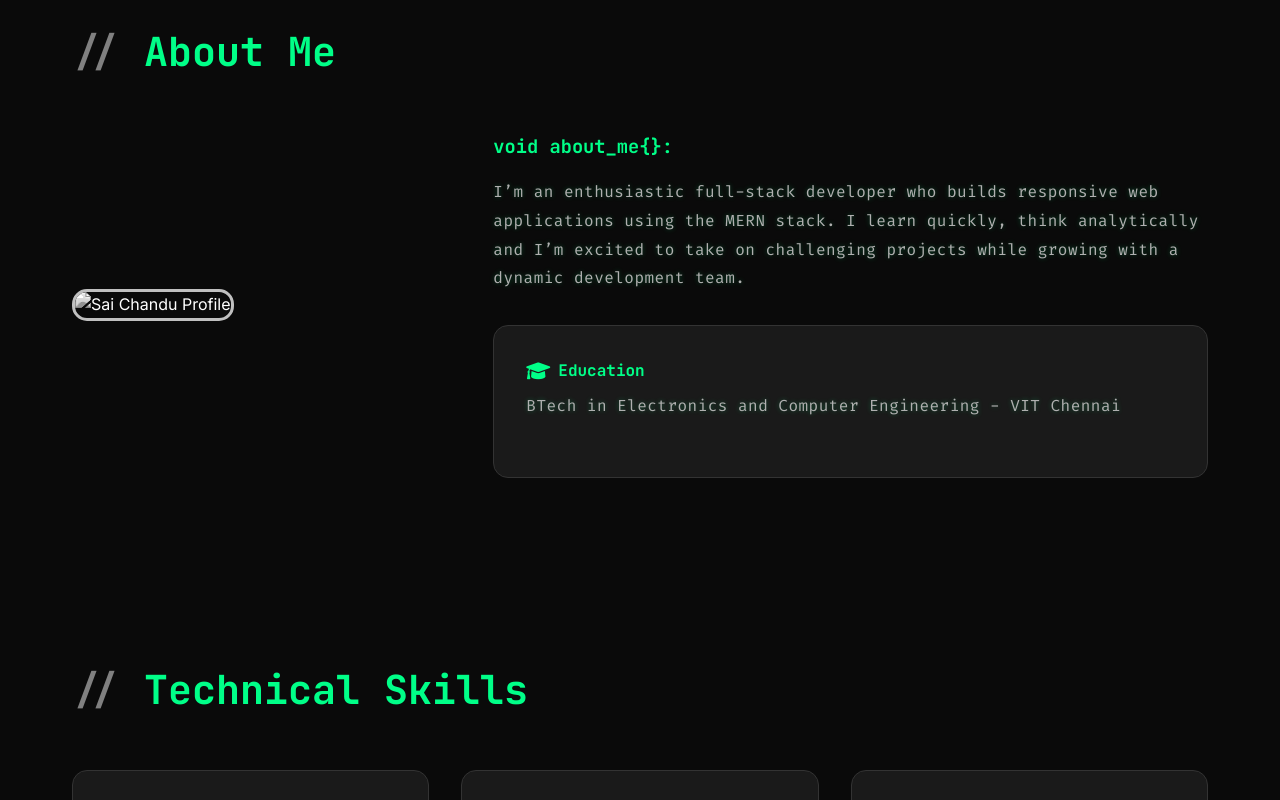
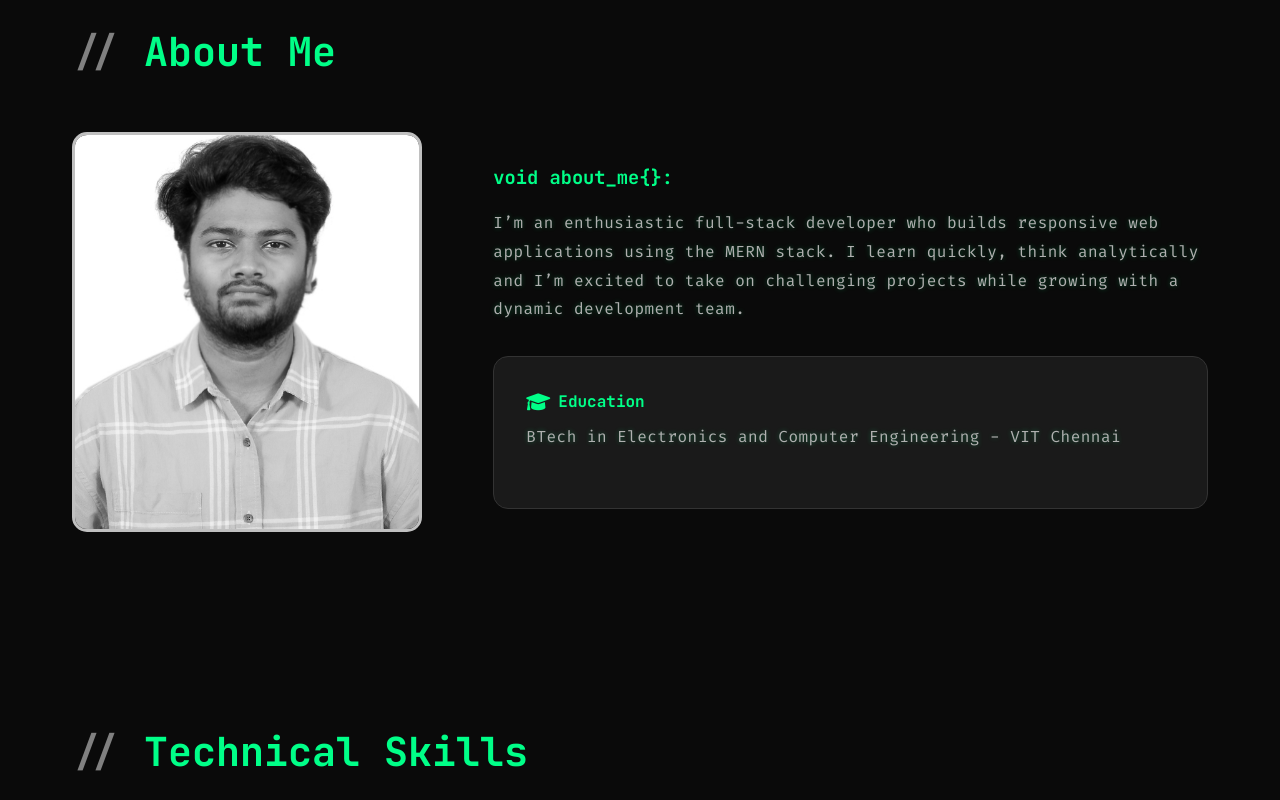
Before and after one commit to ChanduGouda15/My_Portfolio, a plain HTML site: page index.html in a window 1280 px wide. Shown: the part 880-1680 px from the top of the page. Drawn offline with Linux system fonts and the light colour scheme.

Commit message:
changed to .jpg

```diff
--- a/index.html
+++ b/index.html
@@ -63,7 +63,7 @@
     <h2 class="section-title">About Me</h2>
     <div class="about-content">
       <div class="about-image">
-        <img src="assets/me" alt="Sai Chandu Profile" class="profile-img">
+        <img src="assets/me.jpg" alt="Sai Chandu Profile" class="profile-img">
       </div>
       <div class="about-text">
         <h3>void about_me{}:</h3>
```
